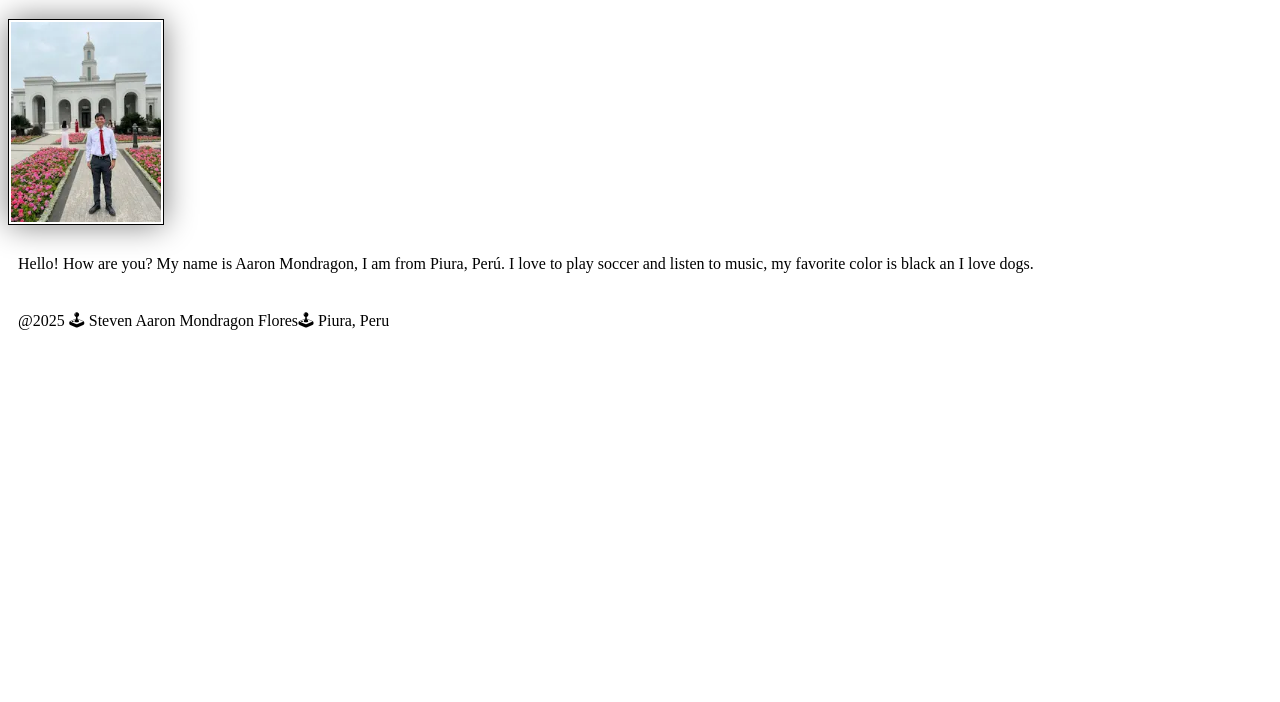
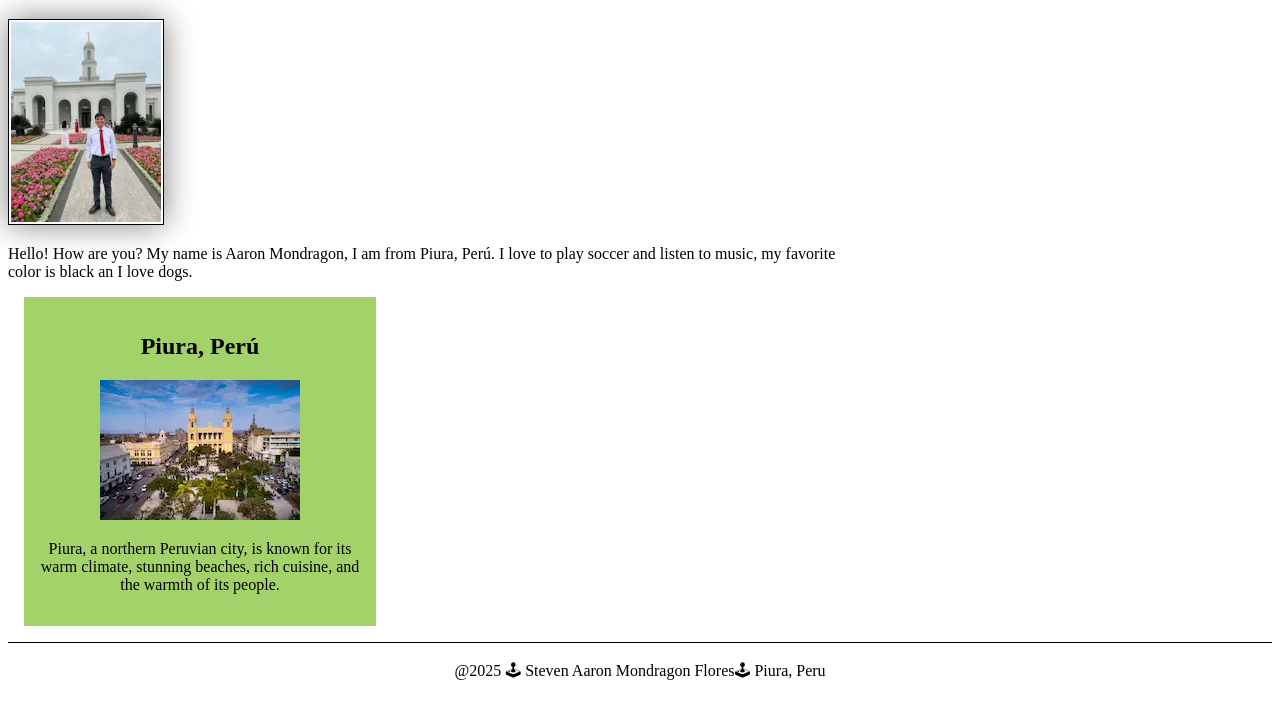
Before and after one commit to stevenmondragon23/wdd130, a plain HTML site: page index.html in a window 1280 px wide. Shown: the part 205-907 px from the top of the page. Before the commit the page ends 800 px from the top, so only its background shows below. Drawn offline with Linux system fonts and the light colour scheme.

Commit message:
CSS + Profile

```diff
--- a/index.html
+++ b/index.html
@@ -5,6 +5,8 @@
         <meta charset="UTF-8">
         <meta name="viewport" content="width=device-width, initial-scale=1.0">
         <title>Steven Aaron Mondragon Flores | WDD 130</title>
+        <meta name="description" content="Describe your home page here using keywords like your name, the course, the purpose of the page">
+        <meta name="author" content="Your name">
     </head>
     <body>
         <header>
@@ -18,6 +20,11 @@
             <img src="images/profile.webp" alt="Hello my name is Steven Aaron Mondragon Flores" width="200">
             <p> Hello! How are you? My name is Aaron Mondragon, I am from Piura, Perú. I love to play soccer and listen to music, my favorite color is black an I love dogs.</p>
         </main>
+        <aside>
+            <h2>Piura, Perú</h2>
+            <img src="images/piura-central-square.webp" alt="Central Square in Piura">
+            <p>Piura, a northern Peruvian city, is known for its warm climate, stunning beaches, rich cuisine, and the warmth of its people.</p>
+        </aside>
         <footer>
             <p>@2025 🕹 Steven Aaron Mondragon Flores🕹 Piura, Peru </p>
         </footer>
--- a/styles/styles.css
+++ b/styles/styles.css
@@ -17,7 +17,7 @@ h1 {
     color: darkblue;
 }
 
-img {
+main img {
     width: 150px;
     height: auto;
     border: 1px solid black;
@@ -26,5 +26,30 @@ img {
 }
 
 p {
-    padding: 10px;
+    padding: 0px;
 }
+
+main {
+    max-width: 840px;
+}
+
+aside {
+    width: 20rem;
+    margin: 1rem;
+    border: 1px solid rgb(0, 0, 0 / 0.2);
+    padding: 1rem;
+    background-color: #a3d26a;
+    color: #000;
+    text-align: center;
+}
+
+aside img{
+    width: 200px ;
+    height: auto;
+}
+
+footer {
+    margin-top: 15px;
+    border-top: 1px solid #000;
+    text-align: center;
+}
```
Also changed, not shown: images/piura-central-square.webp (added), images/piura-flag.png (added).
